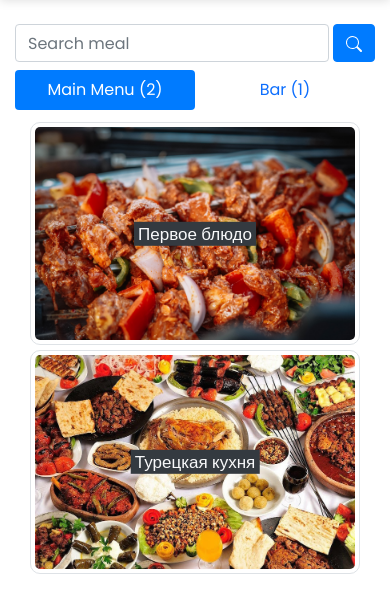
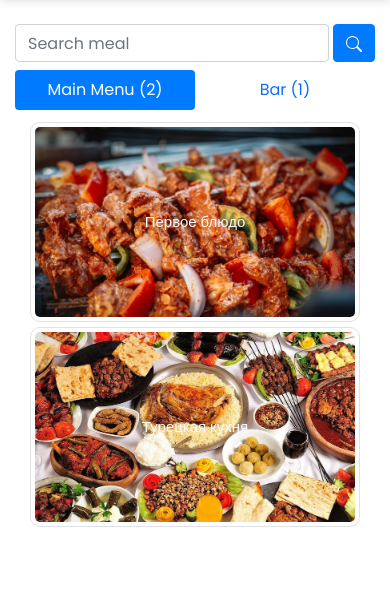
Before and after one commit to MuhammadRizo19/finalmenu, a Django app: page /ru/ in a window 390 px wide. Shown: the part 80-693 px from the top of the page. Run offline with Django 4.2, Linux system fonts and the light colour scheme; data comes from the database, SQL or seed files in the repository; both versions use the stored data as it was after the commit; some libraries are stand-ins or nearby versions.

Commit message:
initial commit

```diff
--- a/static/css/mymenu.css
+++ b/static/css/mymenu.css
@@ -32,11 +32,3 @@
         width: 100%;
     }
 }
-@media only screen and (max-width:660px) {
-    .mybox {
-        width: 100% !important;
-    }
-    .mybox h3 {
-        font-size: 17px;
-    }
-}
--- a/templates/baseapp/index.html
+++ b/templates/baseapp/index.html
@@ -12,7 +12,7 @@
           <path d="M11.742 10.344a6.5 6.5 0 1 0-1.397 1.398h-.001c.03.04.062.078.098.115l3.85 3.85a1 1 0 0 0 1.415-1.414l-3.85-3.85a1.007 1.007 0 0 0-.115-.1zM12 6.5a5.5 5.5 0 1 1-11 0 5.5 5.5 0 0 1 11 0z"/>
         </svg></button>
     </form>
-    <ul class="nav nav-pills nav-justified py-1" role="tablist">
+    <ul class="nav nav-pills d-flex align-items-center nav-justified py-1" role="tablist">
         <li class="nav-item">
           <a class="nav-link active" data-bs-toggle="pill" href="#main">{% trans 'Main Menu' %} ({{meals.count}})</a>
         </li>
@@ -25,17 +25,17 @@
       <div class="tab-content py-2">
         <div id="main" class="container tab-pane active">
           {% for meal in meals %}
-          <div class="mybox">
-            <h3><a href="{% url 'menumeals' meal.id %}" class="bg-dark text-decoration-none text-light px-1">{{meal.category_name}}</a></h3>
-            <a class="text-decoration-none text-dark" href="{% url 'menumeals' meal.id %}"><img src="{{meal.category_image.url}}" class="img-fluid img-thumbnail" style="border-radius: 10px;" alt=""></a>
+          <div class="mybox" style="">
+            <h3><a href="{% url 'menumeals' meal.id %}" style="" class="text-decoration-none text-light px-1">{{meal.category_name}}</a></h3>
+            <a class="text-decoration-none text-dark" href="{% url 'menumeals' meal.id %}"><img src="{{meal.category_image.url}}" class="img-fluid img-thumbnail" style="border-radius: 10px;height:200px;object-fit: cover;" alt=""></a>
           </div>
           {% endfor %}
         </div>
         <div id="bar" class="container tab-pane fade">
           {% for b in bar %}
           <div class="mybox">
-            <h3><a href="{% url 'menumeals' b.id %}" class="bg-dark text-decoration-none text-light px-1">{{b.category_name}}</a></h3>
-            <a class="text-decoration-none text-dark" href="{% url 'menumeals' b.id %}"><img src="{{b.category_image.url}}" class="img-fluid img-thumbnail" style="border-radius: 10px;" alt=""></a>
+            <h3><a href="{% url 'menumeals' b.id %}" style="" class="text-decoration-none text-light px-1">{{b.category_name}}</a></h3>
+            <a class="text-decoration-none text-dark" href="{% url 'menumeals' b.id %}"><img src="{{b.category_image.url}}" class="img-fluid img-thumbnail" style="border-radius: 10px;height:200px;object-fit: cover;" alt=""></a>
           </div>
           {% endfor %}
         </div>
```
Also changed, not shown: templates/baseapp/search.html (+4 -4 lines), db.sqlite3, media/category/desert_jbr4NmA.jpg (added), 1 other file.
